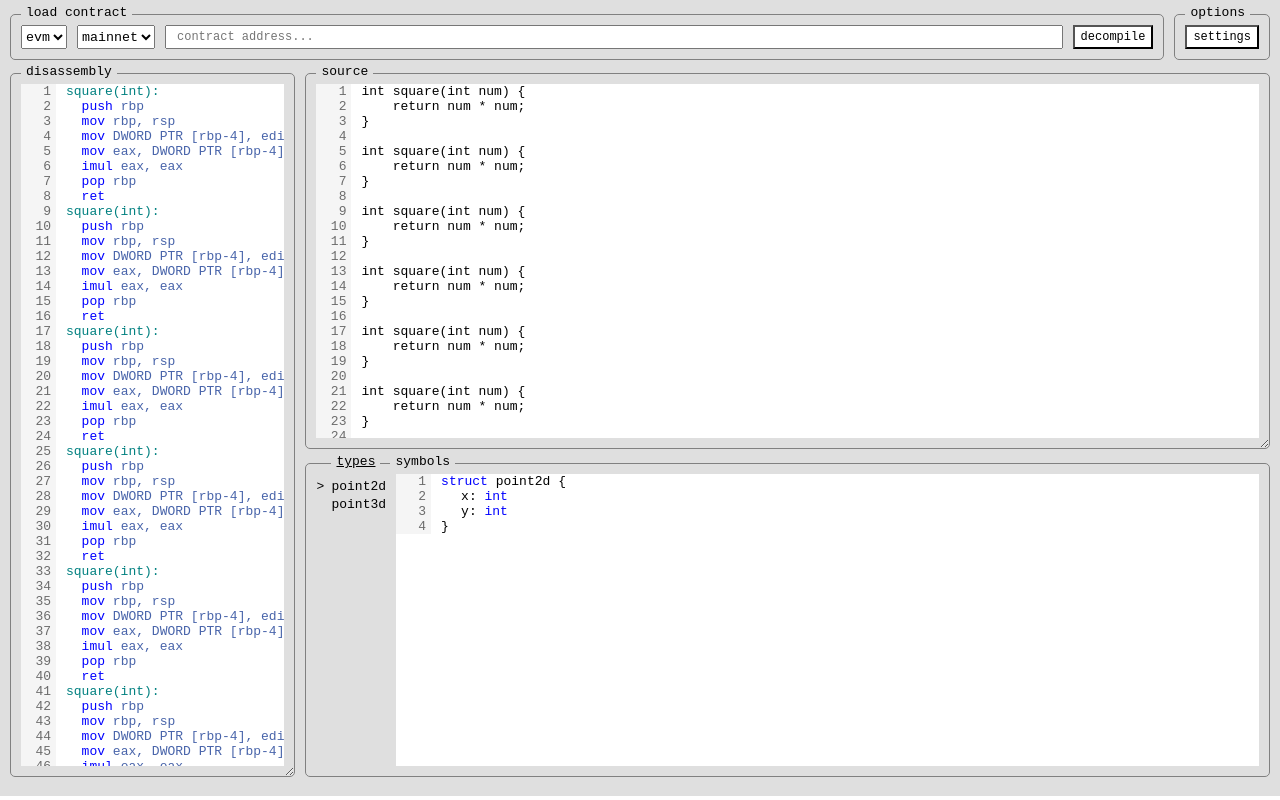
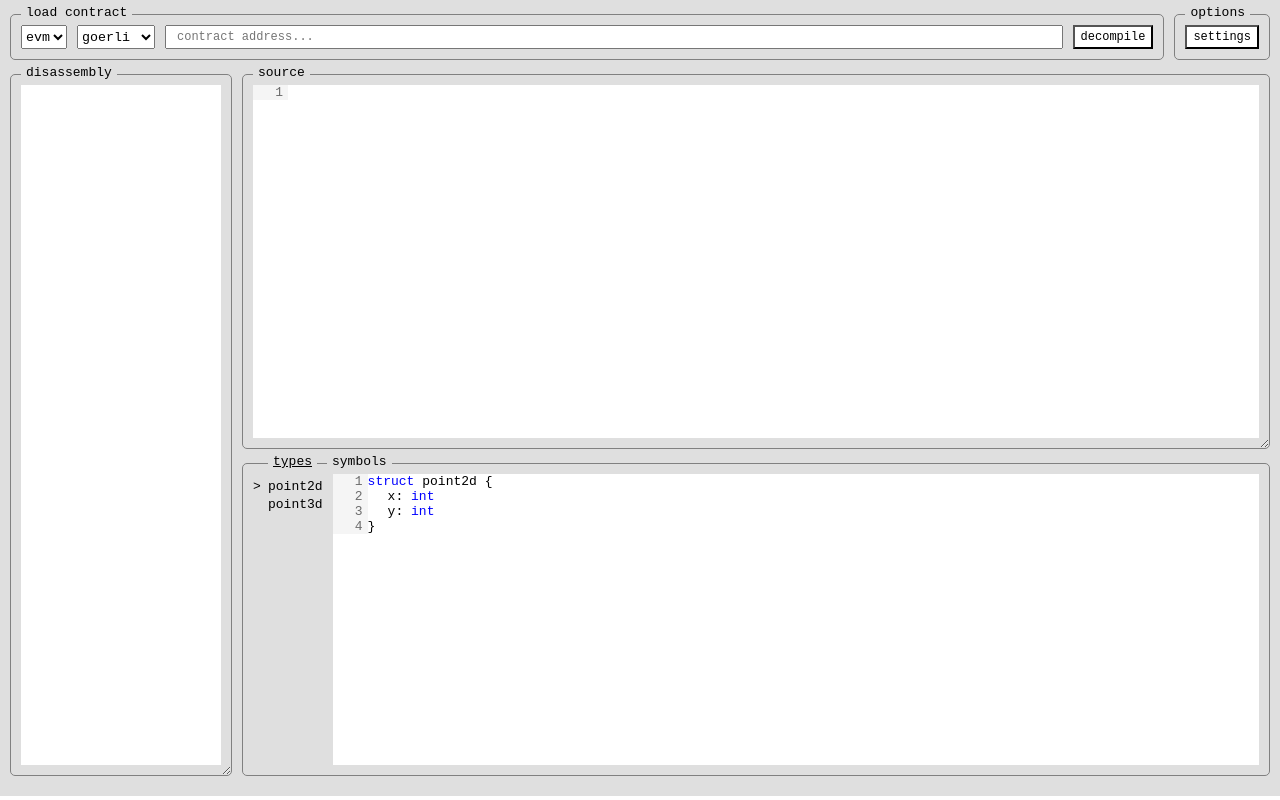
Before and after one commit to kanav99/deblocc, a React (Vite) app: page / in a window 1280 px wide. Built offline with nearby package versions, Linux system fonts and the light colour scheme.

Commit message:
adjustment

```diff
--- a/src/app.tsx
+++ b/src/app.tsx
@@ -46,8 +46,8 @@ const decompilers = [
 // for each target, we have a list of networks
 const networks = [
   [
+    "goerli",
     "mainnet",
-    "goerli"
   ]
 ]
 
@@ -102,7 +102,7 @@ export default () => {
       </HStack>
       <HStack loading={isDecompiling} flex>
         <VStack>
-          <Card header="disassembly" style={{resize: 'both'}} flex>
+          <Card header="disassembly" style={{resize: 'both', minWidth: '200px'}} flex>
             <Code value={highlightedAssembly} selectColor="#cefad0"/>
           </Card>
         </VStack>
--- a/src/components/code.tsx
+++ b/src/components/code.tsx
@@ -50,7 +50,7 @@ export const Code : React.FC<CodeProps> = ({ value, selectColor, ...props}) => {
         <VStack spacing="0px" style={containerStyle} flex {...props}>
             {lines.map((line, index) => {
                 const additionalStyle = ((index === selectedLine) && (selectColor)) ? {backgroundColor: '#cefad0'} : {};
-                return <HStack className="line-container" style={{...lineContainerStyle, ...additionalStyle}} onClick={() => setSelectedLine(index)}>
+                return <HStack spacing="0" className="line-container" style={{...lineContainerStyle, ...additionalStyle}} onClick={() => setSelectedLine(index)}>
                     <div className="code-line-numbers" style={lineNumberStyle}>{index + 1}</div>
                     <div style={codeStyle}>{line}</div>
                 </HStack>
--- a/src/sample.tsx
+++ b/src/sample.tsx
@@ -1,80 +1,57 @@
 import { AssemblyCode, Label, Instruction } from "./grammar/assembly";
 
 export const sampleAssemblyCode : AssemblyCode = [
-    {name: "square(int)"} as Label,
-    {address: 0x0, bytes: new Uint8Array([]), mnemonic: "push", operands: "rbp"} as Instruction,
-    {address: 0x0, bytes: new Uint8Array([]), mnemonic: "mov", operands: "rbp, rsp"} as Instruction,
-    {address: 0x0, bytes: new Uint8Array([]), mnemonic: "mov", operands: "DWORD PTR [rbp-4], edi"} as Instruction,
-    {address: 0x0, bytes: new Uint8Array([]), mnemonic: "mov", operands: "eax, DWORD PTR [rbp-4]"} as Instruction,
-    {address: 0x0, bytes: new Uint8Array([]), mnemonic: "imul", operands: "eax, eax"} as Instruction,
-    {address: 0x0, bytes: new Uint8Array([]), mnemonic: "pop", operands: "rbp"} as Instruction,
-    {address: 0x0, bytes: new Uint8Array([]), mnemonic: "ret", operands: ""} as Instruction,
-    {name: "square(int)"} as Label,
-    {address: 0x0, bytes: new Uint8Array([]), mnemonic: "push", operands: "rbp"} as Instruction,
-    {address: 0x0, bytes: new Uint8Array([]), mnemonic: "mov", operands: "rbp, rsp"} as Instruction,
-    {address: 0x0, bytes: new Uint8Array([]), mnemonic: "mov", operands: "DWORD PTR [rbp-4], edi"} as Instruction,
-    {address: 0x0, bytes: new Uint8Array([]), mnemonic: "mov", operands: "eax, DWORD PTR [rbp-4]"} as Instruction,
-    {address: 0x0, bytes: new Uint8Array([]), mnemonic: "imul", operands: "eax, eax"} as Instruction,
-    {address: 0x0, bytes: new Uint8Array([]), mnemonic: "pop", operands: "rbp"} as Instruction,
-    {address: 0x0, bytes: new Uint8Array([]), mnemonic: "ret", operands: ""} as Instruction,
-    {name: "square(int)"} as Label,
-    {address: 0x0, bytes: new Uint8Array([]), mnemonic: "push", operands: "rbp"} as Instruction,
-    {address: 0x0, bytes: new Uint8Array([]), mnemonic: "mov", operands: "rbp, rsp"} as Instruction,
-    {address: 0x0, bytes: new Uint8Array([]), mnemonic: "mov", operands: "DWORD PTR [rbp-4], edi"} as Instruction,
-    {address: 0x0, bytes: new Uint8Array([]), mnemonic: "mov", operands: "eax, DWORD PTR [rbp-4]"} as Instruction,
-    {address: 0x0, bytes: new Uint8Array([]), mnemonic: "imul", operands: "eax, eax"} as Instruction,
-    {address: 0x0, bytes: new Uint8Array([]), mnemonic: "pop", operands: "rbp"} as Instruction,
-    {address: 0x0, bytes: new Uint8Array([]), mnemonic: "ret", operands: ""} as Instruction,
-    {name: "square(int)"} as Label,
-    {address: 0x0, bytes: new Uint8Array([]), mnemonic: "push", operands: "rbp"} as Instruction,
-    {address: 0x0, bytes: new Uint8Array([]), mnemonic: "mov", operands: "rbp, rsp"} as Instruction,
-    {address: 0x0, bytes: new Uint8Array([]), mnemonic: "mov", operands: "DWORD PTR [rbp-4], edi"} as Instruction,
-    {address: 0x0, bytes: new Uint8Array([]), mnemonic: "mov", operands: "eax, DWORD PTR [rbp-4]"} as Instruction,
-    {address: 0x0, bytes: new Uint8Array([]), mnemonic: "imul", operands: "eax, eax"} as Instruction,
-    {address: 0x0, bytes: new Uint8Array([]), mnemonic: "pop", operands: "rbp"} as Instruction,
-    {address: 0x0, bytes: new Uint8Array([]), mnemonic: "ret", operands: ""} as Instruction,
-    {name: "square(int)"} as Label,
-    {address: 0x0, bytes: new Uint8Array([]), mnemonic: "push", operands: "rbp"} as Instruction,
-    {address: 0x0, bytes: new Uint8Array([]), mnemonic: "mov", operands: "rbp, rsp"} as Instruction,
-    {address: 0x0, bytes: new Uint8Array([]), mnemonic: "mov", operands: "DWORD PTR [rbp-4], edi"} as Instruction,
-    {address: 0x0, bytes: new Uint8Array([]), mnemonic: "mov", operands: "eax, DWORD PTR [rbp-4]"} as Instruction,
-    {address: 0x0, bytes: new Uint8Array([]), mnemonic: "imul", operands: "eax, eax"} as Instruction,
-    {address: 0x0, bytes: new Uint8Array([]), mnemonic: "pop", operands: "rbp"} as Instruction,
-    {address: 0x0, bytes: new Uint8Array([]), mnemonic: "ret", operands: ""} as Instruction,
-    {name: "square(int)"} as Label,
-    {address: 0x0, bytes: new Uint8Array([]), mnemonic: "push", operands: "rbp"} as Instruction,
-    {address: 0x0, bytes: new Uint8Array([]), mnemonic: "mov", operands: "rbp, rsp"} as Instruction,
-    {address: 0x0, bytes: new Uint8Array([]), mnemonic: "mov", operands: "DWORD PTR [rbp-4], edi"} as Instruction,
-    {address: 0x0, bytes: new Uint8Array([]), mnemonic: "mov", operands: "eax, DWORD PTR [rbp-4]"} as Instruction,
-    {address: 0x0, bytes: new Uint8Array([]), mnemonic: "imul", operands: "eax, eax"} as Instruction,
-    {address: 0x0, bytes: new Uint8Array([]), mnemonic: "pop", operands: "rbp"} as Instruction,
-    {address: 0x0, bytes: new Uint8Array([]), mnemonic: "ret", operands: ""} as Instruction,
+    // {name: "square(int)"} as Label,
+    // {address: 0x0, bytes: new Uint8Array([]), mnemonic: "push", operands: "rbp"} as Instruction,
+    // {address: 0x0, bytes: new Uint8Array([]), mnemonic: "mov", operands: "rbp, rsp"} as Instruction,
+    // {address: 0x0, bytes: new Uint8Array([]), mnemonic: "mov", operands: "DWORD PTR [rbp-4], edi"} as Instruction,
+    // {address: 0x0, bytes: new Uint8Array([]), mnemonic: "mov", operands: "eax, DWORD PTR [rbp-4]"} as Instruction,
+    // {address: 0x0, bytes: new Uint8Array([]), mnemonic: "imul", operands: "eax, eax"} as Instruction,
+    // {address: 0x0, bytes: new Uint8Array([]), mnemonic: "pop", operands: "rbp"} as Instruction,
+    // {address: 0x0, bytes: new Uint8Array([]), mnemonic: "ret", operands: ""} as Instruction,
+    // {name: "square(int)"} as Label,
+    // {address: 0x0, bytes: new Uint8Array([]), mnemonic: "push", operands: "rbp"} as Instruction,
+    // {address: 0x0, bytes: new Uint8Array([]), mnemonic: "mov", operands: "rbp, rsp"} as Instruction,
+    // {address: 0x0, bytes: new Uint8Array([]), mnemonic: "mov", operands: "DWORD PTR [rbp-4], edi"} as Instruction,
+    // {address: 0x0, bytes: new Uint8Array([]), mnemonic: "mov", operands: "eax, DWORD PTR [rbp-4]"} as Instruction,
+    // {address: 0x0, bytes: new Uint8Array([]), mnemonic: "imul", operands: "eax, eax"} as Instruction,
+    // {address: 0x0, bytes: new Uint8Array([]), mnemonic: "pop", operands: "rbp"} as Instruction,
+    // {address: 0x0, bytes: new Uint8Array([]), mnemonic: "ret", operands: ""} as Instruction,
+    // {name: "square(int)"} as Label,
+    // {address: 0x0, bytes: new Uint8Array([]), mnemonic: "push", operands: "rbp"} as Instruction,
+    // {address: 0x0, bytes: new Uint8Array([]), mnemonic: "mov", operands: "rbp, rsp"} as Instruction,
+    // {address: 0x0, bytes: new Uint8Array([]), mnemonic: "mov", operands: "DWORD PTR [rbp-4], edi"} as Instruction,
+    // {address: 0x0, bytes: new Uint8Array([]), mnemonic: "mov", operands: "eax, DWORD PTR [rbp-4]"} as Instruction,
+    // {address: 0x0, bytes: new Uint8Array([]), mnemonic: "imul", operands: "eax, eax"} as Instruction,
+    // {address: 0x0, bytes: new Uint8Array([]), mnemonic: "pop", operands: "rbp"} as Instruction,
+    // {address: 0x0, bytes: new Uint8Array([]), mnemonic: "ret", operands: ""} as Instruction,
+    // {name: "square(int)"} as Label,
+    // {address: 0x0, bytes: new Uint8Array([]), mnemonic: "push", operands: "rbp"} as Instruction,
+    // {address: 0x0, bytes: new Uint8Array([]), mnemonic: "mov", operands: "rbp, rsp"} as Instruction,
+    // {address: 0x0, bytes: new Uint8Array([]), mnemonic: "mov", operands: "DWORD PTR [rbp-4], edi"} as Instruction,
+    // {address: 0x0, bytes: new Uint8Array([]), mnemonic: "mov", operands: "eax, DWORD PTR [rbp-4]"} as Instruction,
+    // {address: 0x0, bytes: new Uint8Array([]), mnemonic: "imul", operands: "eax, eax"} as Instruction,
+    // {address: 0x0, bytes: new Uint8Array([]), mnemonic: "pop", operands: "rbp"} as Instruction,
+    // {address: 0x0, bytes: new Uint8Array([]), mnemonic: "ret", operands: ""} as Instruction,
+    // {name: "square(int)"} as Label,
+    // {address: 0x0, bytes: new Uint8Array([]), mnemonic: "push", operands: "rbp"} as Instruction,
+    // {address: 0x0, bytes: new Uint8Array([]), mnemonic: "mov", operands: "rbp, rsp"} as Instruction,
+    // {address: 0x0, bytes: new Uint8Array([]), mnemonic: "mov", operands: "DWORD PTR [rbp-4], edi"} as Instruction,
+    // {address: 0x0, bytes: new Uint8Array([]), mnemonic: "mov", operands: "eax, DWORD PTR [rbp-4]"} as Instruction,
+    // {address: 0x0, bytes: new Uint8Array([]), mnemonic: "imul", operands: "eax, eax"} as Instruction,
+    // {address: 0x0, bytes: new Uint8Array([]), mnemonic: "pop", operands: "rbp"} as Instruction,
+    // {address: 0x0, bytes: new Uint8Array([]), mnemonic: "ret", operands: ""} as Instruction,
+    // {name: "square(int)"} as Label,
+    // {address: 0x0, bytes: new Uint8Array([]), mnemonic: "push", operands: "rbp"} as Instruction,
+    // {address: 0x0, bytes: new Uint8Array([]), mnemonic: "mov", operands: "rbp, rsp"} as Instruction,
+    // {address: 0x0, bytes: new Uint8Array([]), mnemonic: "mov", operands: "DWORD PTR [rbp-4], edi"} as Instruction,
+    // {address: 0x0, bytes: new Uint8Array([]), mnemonic: "mov", operands: "eax, DWORD PTR [rbp-4]"} as Instruction,
+    // {address: 0x0, bytes: new Uint8Array([]), mnemonic: "imul", operands: "eax, eax"} as Instruction,
+    // {address: 0x0, bytes: new Uint8Array([]), mnemonic: "pop", operands: "rbp"} as Instruction,
+    // {address: 0x0, bytes: new Uint8Array([]), mnemonic: "ret", operands: ""} as Instruction,
   ]
 
-export const sampleCode = `int square(int num) {
-    return num * num;
-}
-
-int square(int num) {
-    return num * num;
-}
-
-int square(int num) {
-    return num * num;
-}
-
-int square(int num) {
-    return num * num;
-}
-
-int square(int num) {
-    return num * num;
-}
-
-int square(int num) {
-    return num * num;
-}
-`;
+export const sampleCode = ``;
 
 export const sampleStructs = [
     {name: "point2d", fields: [{name: "x", type: "int"}, {name: "y", type: "int"}]},
```
